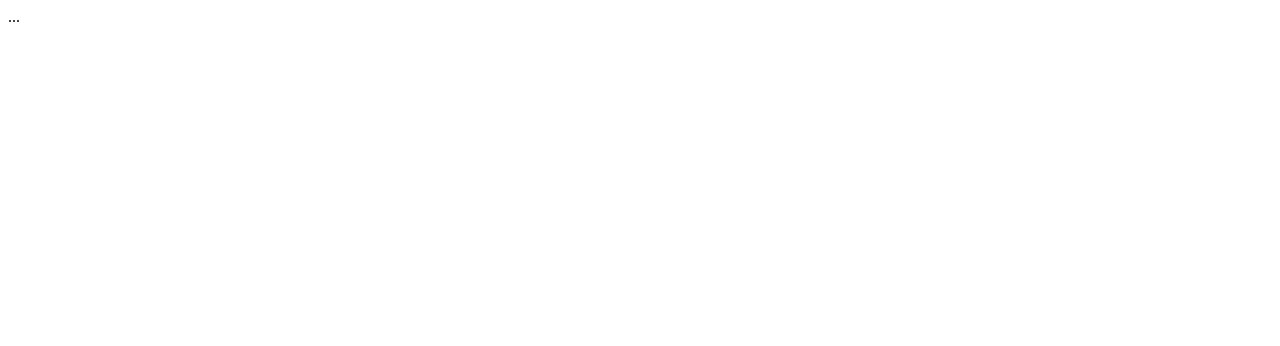
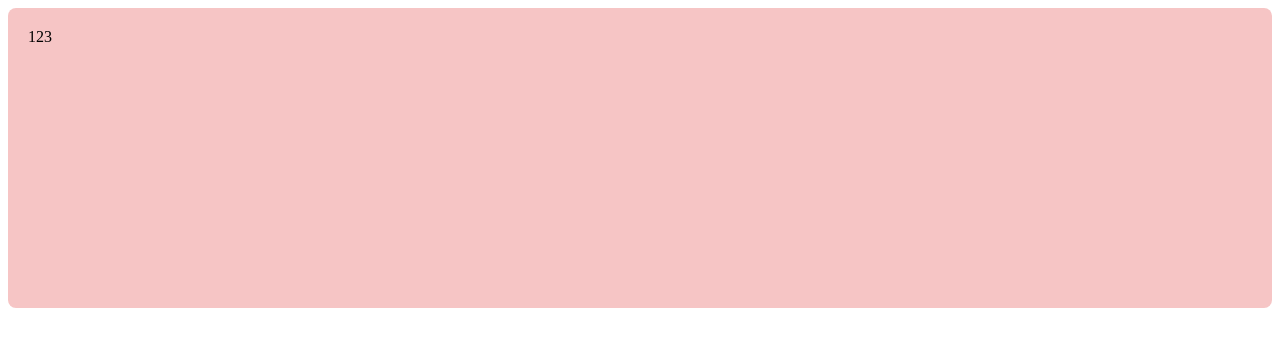
Before and after one commit to sunenyi/twoPersonTest01, a plain HTML site: page index.html in a window 1280 px wide. Drawn offline with Linux system fonts and the light colour scheme.

Commit message:
第一人header

```diff
--- a/index.html
+++ b/index.html
@@ -1,8 +1,20 @@
-<link rel="stylesheet" href="./main.css">
-...
+<!DOCTYPE html>
+<html lang="en">
+
+<head>
+  <meta charset="UTF-8">
+  <meta name="viewport" content="width=device-width, initial-scale=1.0">
+  <title>Document</title>
+  <link rel="stylesheet" href="./main.css">
+</head>
+
 <body>
   <nav></nav>
-  <header></header>
+  <header class="kc header">
+    123
+  </header>
   <main></main>
   <footer></footer>
 </body>
+
+</html>
--- a/main.css
+++ b/main.css
@@ -0,0 +1,7 @@
+.kc.header{
+  height: 300px;
+  background-color: #f6c5c5;
+  border-radius: 8px;
+  box-sizing: border-box;
+  padding: 20px;
+}
```
